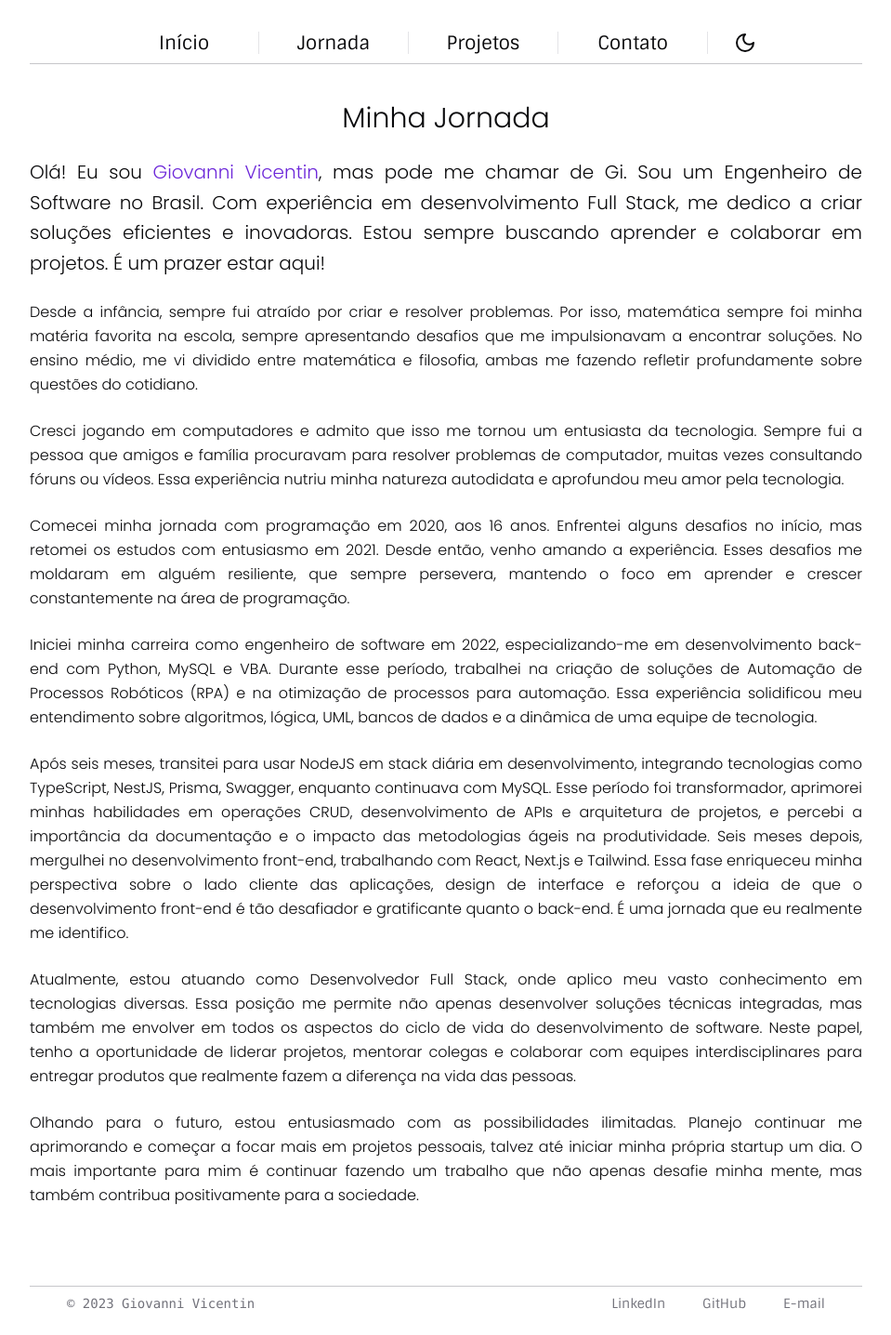
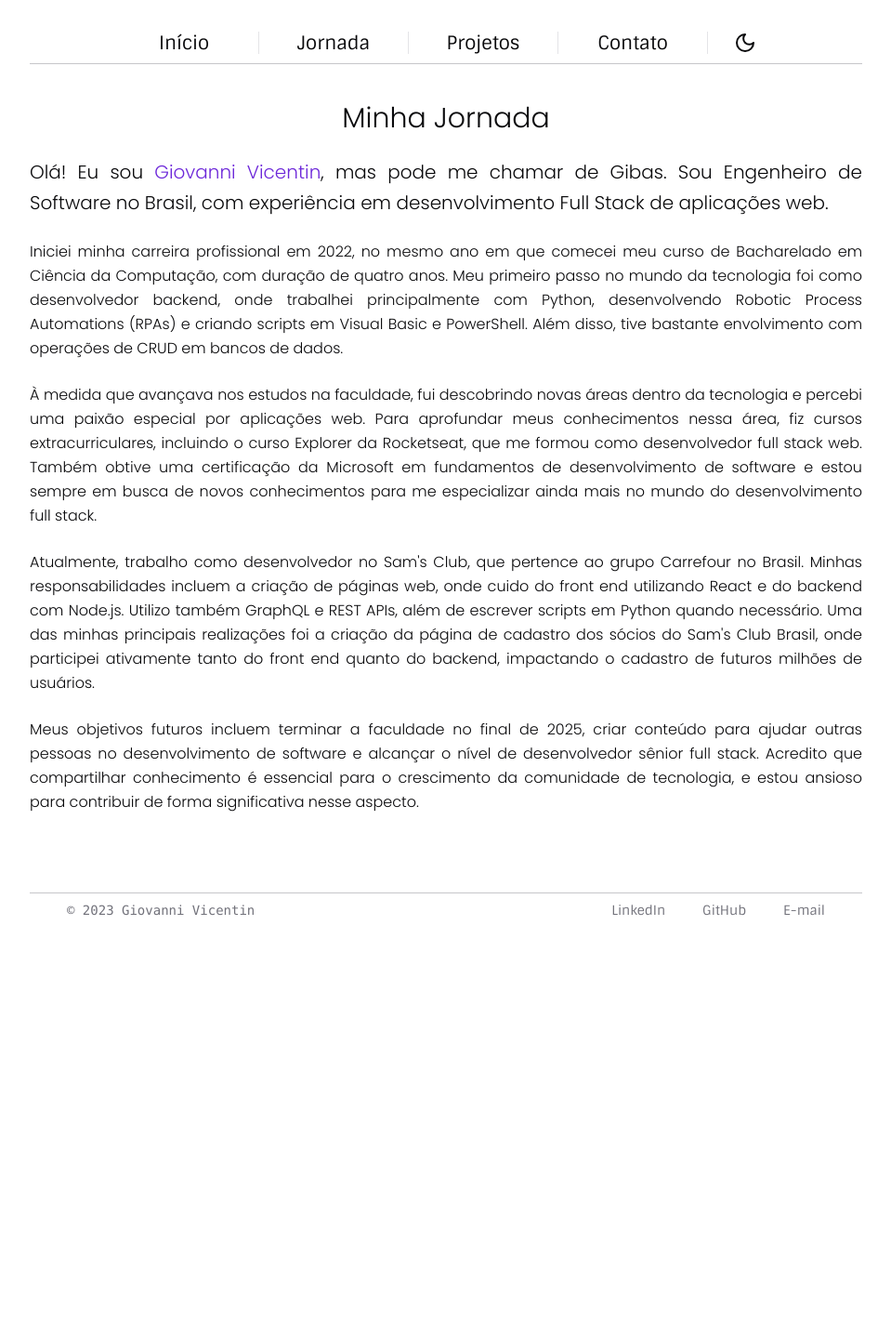
Before and after one commit to giovannivicentin/portfolio, a Next.js app: page /journey in a window 1280 px wide. Shown: the whole page at 93% size, without its empty margins (160-1119 px from the left). After the commit the page ends 1013 px from the top, so only its background shows below. Built offline with nearby package versions, Linux system fonts and the light colour scheme.

Commit message:
refactor: Update landing page content and styles

```diff
--- a/src/app/journey/page.tsx
+++ b/src/app/journey/page.tsx
@@ -2,78 +2,26 @@ const JourneyPage = () => {
   return (
     <div className="flex flex-col items-center p-4 md:px-24">
       <div className="max-w-4xl w-full text-center py-6">
-        <h1 className="text-3xl mb-6">Minha Jornada</h1>
-        <h2 className="text-xl mb-6 text-justify leading-relaxed">
+        <h1 className="text-3xl mb-6 animate-fade">Minha Jornada</h1>
+        <h2 className="text-xl mb-6 text-justify leading-relaxed animate-fade-right">
           Olá! Eu sou{' '}
-          <span className="dark:text-violet-400 text-violet-700 animate-fadeIn">
+          <span className="dark:text-violet-400 text-violet-700">
             Giovanni Vicentin
           </span>
-          , mas pode me chamar de Gi. Sou um Engenheiro de Software no Brasil.
-          Com experiência em desenvolvimento Full Stack, me dedico a criar
-          soluções eficientes e inovadoras. Estou sempre buscando aprender e
-          colaborar em projetos. É um prazer estar aqui!
+          , mas pode me chamar de Gibas. Sou Engenheiro de Software no Brasil,
+          com experiência em desenvolvimento Full Stack de aplicações web.
         </h2>
-        <p className="mb-6 text-justify leading-relaxed">
-          Desde a infância, sempre fui atraído por criar e resolver problemas.
-          Por isso, matemática sempre foi minha matéria favorita na escola,
-          sempre apresentando desafios que me impulsionavam a encontrar
-          soluções. No ensino médio, me vi dividido entre matemática e
-          filosofia, ambas me fazendo refletir profundamente sobre questões do
-          cotidiano.
+        <p className="mb-6 text-justify leading-relaxed animate-fade-right delay-100">
+          Iniciei minha carreira profissional em 2022, no mesmo ano em que comecei meu curso de Bacharelado em Ciência da Computação, com duração de quatro anos. Meu primeiro passo no mundo da tecnologia foi como desenvolvedor backend, onde trabalhei principalmente com Python, desenvolvendo Robotic Process Automations (RPAs) e criando scripts em Visual Basic e PowerShell. Além disso, tive bastante envolvimento com operações de CRUD em bancos de dados.
         </p>
-        <p className="mb-6 text-justify leading-relaxed">
-          Cresci jogando em computadores e admito que isso me tornou um
-          entusiasta da tecnologia. Sempre fui a pessoa que amigos e família
-          procuravam para resolver problemas de computador, muitas vezes
-          consultando fóruns ou vídeos. Essa experiência nutriu minha natureza
-          autodidata e aprofundou meu amor pela tecnologia.
+        <p className="mb-6 text-justify leading-relaxed animate-fade-right delay-200">
+          À medida que avançava nos estudos na faculdade, fui descobrindo novas áreas dentro da tecnologia e percebi uma paixão especial por aplicações web. Para aprofundar meus conhecimentos nessa área, fiz cursos extracurriculares, incluindo o curso Explorer da Rocketseat, que me formou como desenvolvedor full stack web. Também obtive uma certificação da Microsoft em fundamentos de desenvolvimento de software e estou sempre em busca de novos conhecimentos para me especializar ainda mais no mundo do desenvolvimento full stack.
         </p>
-        <p className="mb-6 text-justify leading-relaxed">
-          Comecei minha jornada com programação em 2020, aos 16 anos. Enfrentei
-          alguns desafios no início, mas retomei os estudos com entusiasmo em
-          2021. Desde então, venho amando a experiência. Esses desafios me
-          moldaram em alguém resiliente, que sempre persevera, mantendo o foco
-          em aprender e crescer constantemente na área de programação.
+        <p className="mb-6 text-justify leading-relaxed animate-fade-right delay-300">
+          Atualmente, trabalho como desenvolvedor no Sam's Club, que pertence ao grupo Carrefour no Brasil. Minhas responsabilidades incluem a criação de páginas web, onde cuido do front end utilizando React e do backend com Node.js. Utilizo também GraphQL e REST APIs, além de escrever scripts em Python quando necessário. Uma das minhas principais realizações foi a criação da página de cadastro dos sócios do Sam's Club Brasil, onde participei ativamente tanto do front end quanto do backend, impactando o cadastro de futuros milhões de usuários.
         </p>
-        <p className="mb-6 text-justify leading-relaxed">
-          Iniciei minha carreira como engenheiro de software em 2022,
-          especializando-me em desenvolvimento back-end com Python, MySQL e VBA.
-          Durante esse período, trabalhei na criação de soluções de Automação de
-          Processos Robóticos (RPA) e na otimização de processos para automação.
-          Essa experiência solidificou meu entendimento sobre algoritmos,
-          lógica, UML, bancos de dados e a dinâmica de uma equipe de tecnologia.
-        </p>
-        <p className="mb-6 text-justify leading-relaxed">
-          Após seis meses, transitei para usar NodeJS em stack diária em
-          desenvolvimento, integrando tecnologias como TypeScript, NestJS,
-          Prisma, Swagger, enquanto continuava com MySQL. Esse período foi
-          transformador, aprimorei minhas habilidades em operações CRUD,
-          desenvolvimento de APIs e arquitetura de projetos, e percebi a
-          importância da documentação e o impacto das metodologias ágeis na
-          produtividade. Seis meses depois, mergulhei no desenvolvimento
-          front-end, trabalhando com React, Next.js e Tailwind. Essa fase
-          enriqueceu minha perspectiva sobre o lado cliente das aplicações,
-          design de interface e reforçou a ideia de que o desenvolvimento
-          front-end é tão desafiador e gratificante quanto o back-end. É uma
-          jornada que eu realmente me identifico.
-        </p>
-        <p className="mb-6 text-justify leading-relaxed">
-          Atualmente, estou atuando como Desenvolvedor Full Stack, onde aplico
-          meu vasto conhecimento em tecnologias diversas. Essa posição me
-          permite não apenas desenvolver soluções técnicas integradas, mas
-          também me envolver em todos os aspectos do ciclo de vida do
-          desenvolvimento de software. Neste papel, tenho a oportunidade de
-          liderar projetos, mentorar colegas e colaborar com equipes
-          interdisciplinares para entregar produtos que realmente fazem a
-          diferença na vida das pessoas.
-        </p>
-        <p className="mb-6 text-justify leading-relaxed">
-          Olhando para o futuro, estou entusiasmado com as possibilidades
-          ilimitadas. Planejo continuar me aprimorando e começar a focar mais em
-          projetos pessoais, talvez até iniciar minha própria startup um dia. O
-          mais importante para mim é continuar fazendo um trabalho que não
-          apenas desafie minha mente, mas também contribua positivamente para a
-          sociedade.
+        <p className="mb-6 text-justify leading-relaxed animate-fade-right delay-400">
+          Meus objetivos futuros incluem terminar a faculdade no final de 2025, criar conteúdo para ajudar outras pessoas no desenvolvimento de software e alcançar o nível de desenvolvedor sênior full stack. Acredito que compartilhar conhecimento é essencial para o crescimento da comunidade de tecnologia, e estou ansioso para contribuir de forma significativa nesse aspecto.
         </p>
       </div>
     </div>
```
